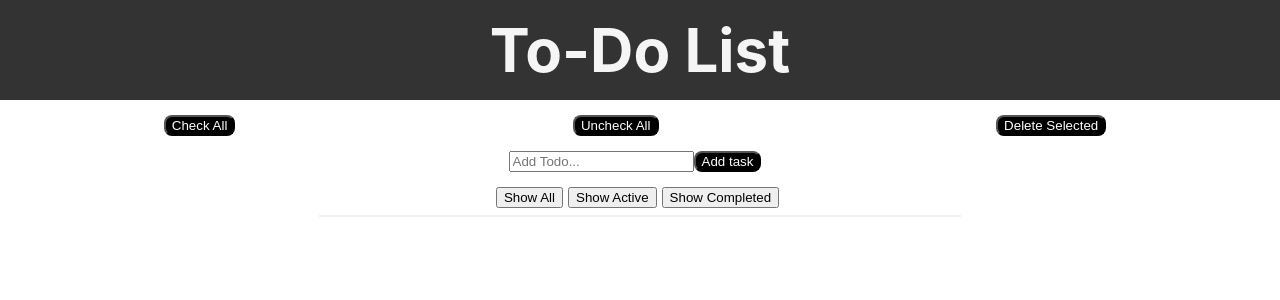
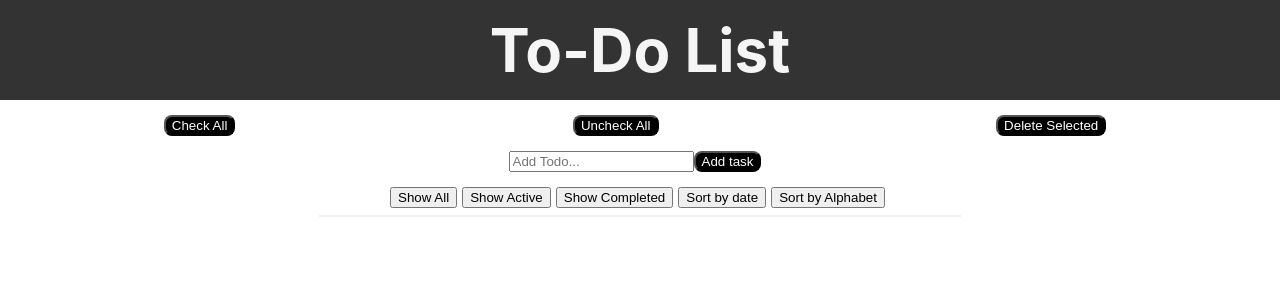
Before and after one commit to pe7r/project, a React (Create React App) app: page / in a window 1280 px wide. Shown: the top 300 px of the page. Built offline with nearby package versions, Linux system fonts and the light colour scheme.

Commit message:
Added 'Sort by alphabet' and 'Sort by date' buttons (March 15) #5

```diff
--- a/src/App.js
+++ b/src/App.js
@@ -10,7 +10,8 @@ import Sort from './components/Sort'
 class App extends Component {
 	state = {
 		tasks: [],
-		checkedTasks: []
+		checkedTasks: [],
+		render: ''
 	}
 
 	addTask = newTask => {
@@ -102,17 +103,15 @@ class App extends Component {
 		})
 	}
 
-	onShowCompleted = (completed) => {
-		const completedTasks = this.state.tasks.filter(task => task.completed === true)
+	onShowCompleted = () => {
 		this.setState({
-			completedTasks: completedTasks
+			render: 'completed'
 		})
 	}*/
 
-
 	render() {
 
-		const toDoItems = this.state.tasks.map(item => <ToDoItem
+		const items = this.state.tasks.map(item => <ToDoItem
 			key={item.date}
 			date={item.date}
 			text={item.title}
@@ -140,7 +139,7 @@ class App extends Component {
 				onShowCompleted={this.onShowCompleted}
 				/>
 				<div className="todo-list">
-            		{toDoItems}
+            		{items}
         		</div>
 			</div>
 		)
--- a/src/components/Sort.js
+++ b/src/components/Sort.js
@@ -9,6 +9,8 @@ class Sort extends React.Component {
 				<button onClick={this.props.onShowAll}> Show All </button>
 				<button onClick={this.props.onShowActive}> Show Active </button>
 				<button onClick={this.props.onShowCompleted}> Show Completed </button>
+				<button> Sort by date </button>
+				<button> Sort by Alphabet </button>
 			</div>
 		)
 	}
```
